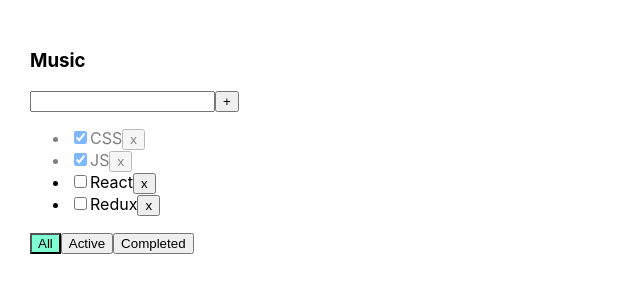
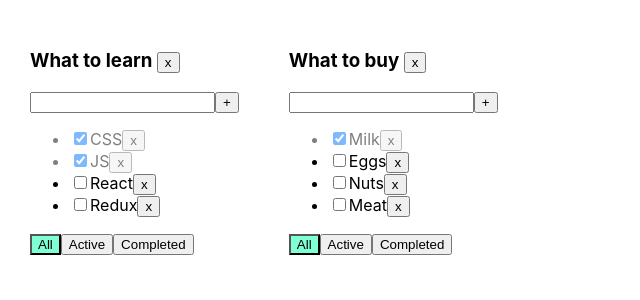
Before and after one commit to CloudMamoru/todolist--pet--, a React (Create React App) app: page / in a window 1280 px wide. Shown: the top 300 px of the page, without its empty margins (0-640 px from the left). Built offline with nearby package versions, Linux system fonts and the light colour scheme.

Commit message:
Added the ability to work with second todolist

```diff
--- a/src/App.tsx
+++ b/src/App.tsx
@@ -5,59 +5,107 @@
 
 export type FilterValuesType = 'all' | 'completed' | 'active';
 
+type TodolistType = {
+  id: string;
+  title: string;
+  filter: FilterValuesType;
+};
+
 function App() {
-  // Task list:
-  let [tasks, setTasks] = useState<Array<TaskType>>([
+  // Redux:
+  let todolistId1 = v1();
+  let todolistId2 = v1();
+
+  // ALl todolists:
+  let [todolists, setTodolists] = useState<Array<TodolistType>>([
+    { id: todolistId1, title: 'What to learn', filter: 'all' },
+    { id: todolistId2, title: 'What to buy', filter: 'all' },
+  ]);
+
+  // Object tasks:
+  let [tasksObj, setTasksObj] = useState({
+    [todolistId1]: [
       { id: v1(), title: 'CSS', isDone: true },
       { id: v1(), title: 'JS', isDone: true },
       { id: v1(), title: 'React', isDone: false },
       { id: v1(), title: 'Redux', isDone: false },
-  ]);
-  let [filter, setFilter] = useState<FilterValuesType>('all');
+    ],
+    [todolistId2]: [
+      { id: v1(), title: 'Milk', isDone: true },
+      { id: v1(), title: 'Eggs', isDone: false },
+      { id: v1(), title: 'Nuts', isDone: false },
+      { id: v1(), title: 'Meat', isDone: false },
+    ],
+  });
 
+  // Dispatch:
   // Add
-  function addTask(title: string) {
-    let newTasks = [{ id: v1(), title: title, isDone: false }, ...tasks];
-    setTasks(newTasks);
+  function addTask(todolistId: string, title: string) {
+    let task = { id: v1(), title: title, isDone: false };
+    let tasks = tasksObj[todolistId];
+    tasksObj[todolistId] = [task, ...tasks];
+    setTasksObj({ ...tasksObj });
   }
 
   // Remove
-  function removeTask(id: string) {
+  function removeTask(todolistId: string, id: string) {
+    let tasks = tasksObj[todolistId];
     let filteredTasks = tasks.filter((t) => t.id !== id);
-    setTasks(filteredTasks);
+    tasksObj[todolistId] = filteredTasks;
+    setTasksObj({ ...tasksObj });
   }
 
   // Change status
-  function changeTaskStatus(id: string, isDone: boolean) {
+  function changeTaskStatus(todolistId: string, id: string, isDone: boolean) {
+    let tasks = tasksObj[todolistId];
+
     let task = tasks.find((t) => t.id === id);
-    if (task) task.isDone = isDone;
-
-    setTasks([...tasks]);
+    if (task) {
+      task.isDone = isDone;
+      setTasksObj({ ...tasksObj });
+    }
   }
 
   // Filter
-  function changeFilter(value: FilterValuesType) {
-    setFilter(value);
+  function changeFilter(todolistId: string, value: FilterValuesType) {
+    let todolist = todolists.find((tl) => tl.id === todolistId);
+    if (todolist) todolist.filter = value;
+    setTodolists([...todolists]);
   }
 
-  let tasksForTodoList = tasks;
-  if (filter === 'completed') {
-    tasksForTodoList = tasks.filter((t) => t.isDone === true);
-  } else if (filter === 'active') {
-    tasksForTodoList = tasks.filter((t) => t.isDone === false);
+  // Lists delete
+  let removeTodolist = (todolistId: string) => {
+    let filteredTodolist = todolists.filter((tl) => tl.id !== todolistId);
+    setTodolists(filteredTodolist);
+    delete tasksObj[todolistId];
+    setTasksObj({ ...tasksObj });
+  };
+
+  return (
+    <div className='App'>
+      {todolists.map((tl) => {
+        let tasksForTodoList = tasksObj[tl.id];
+        if (tl.filter === 'completed') {
+          tasksForTodoList = tasksForTodoList.filter((t) => t.isDone === true);
+        } else if (tl.filter === 'active') {
+          tasksForTodoList = tasksForTodoList.filter((t) => t.isDone === false);
         }
 
         return (
-    <div className='App'>
           <Todolist
-        title='Music'
+            key={tl.id}
+            id={tl.id}
+            title={tl.title}
             changeFilter={changeFilter}
             removeTask={removeTask}
             tasks={tasksForTodoList}
             addTask={addTask}
             changeTaskStatus={changeTaskStatus}
-        filter={filter}
+            removeTodolist={removeTodolist}
+            filter={tl.filter}
           />
+        );
+      })}
     </div>
   );
 }
--- a/src/Todolist.tsx
+++ b/src/Todolist.tsx
@@ -8,13 +8,15 @@
 };
 
 type PropsType = {
+  id: string;
   title: string;
   tasks: Array<TaskType>;
-  removeTask: (id: string) => void;
-  addTask: (title: string) => void;
-  changeFilter: (value: FilterValuesType) => void;
-  changeTaskStatus: (id: string, isDone: boolean) => void;
   filter: FilterValuesType;
+  removeTask: (todolistId: string, id: string) => void;
+  addTask: (todolistId: string, title: string) => void;
+  changeFilter: (todolistId: string, value: FilterValuesType) => void;
+  changeTaskStatus: (todolistId: string, id: string, isDone: boolean) => void;
+  removeTodolist: (todolistId: string) => void;
 };
 
 export function Todolist(props: PropsType) {
@@ -26,7 +28,7 @@
   };
   const addTask = () => {
     if (title.trim() !== '') {
-      props.addTask(title);
+      props.addTask(props.id, title);
       setTitle('');
     } else {
       setError('Title is required');
@@ -38,13 +40,16 @@
       addTask();
     }
   };
-  const onAllClickHandler = () => props.changeFilter('all');
-  const onActiveClickHandler = () => props.changeFilter('active');
-  const onCompletedClickHandler = () => props.changeFilter('completed');
+  const onAllClickHandler = () => props.changeFilter(props.id, 'all');
+  const onActiveClickHandler = () => props.changeFilter(props.id, 'active');
+  const onCompletedClickHandler = () => props.changeFilter(props.id, 'completed');
+  const removeTodolist = () => props.removeTodolist(props.id);
 
   return (
     <div>
-      <h3>{props.title}</h3>
+      <h3>
+        {props.title} <button onClick={removeTodolist}>x </button>
+      </h3>
       <div>
         <input
           type='text'
@@ -59,10 +64,10 @@
       <ul>
         {props.tasks.map((t) => {
           const onClickHandler = () => {
-            props.removeTask(t.id);
+            props.removeTask(props.id, t.id);
           };
           const onChangeHandler = (e: ChangeEvent<HTMLInputElement>) => {
-            props.changeTaskStatus(t.id, e.currentTarget.checked);
+            props.changeTaskStatus(props.id, t.id, e.currentTarget.checked);
           };
 
           return (
```
Lines whose indentation alone changed are shown as unchanged.
